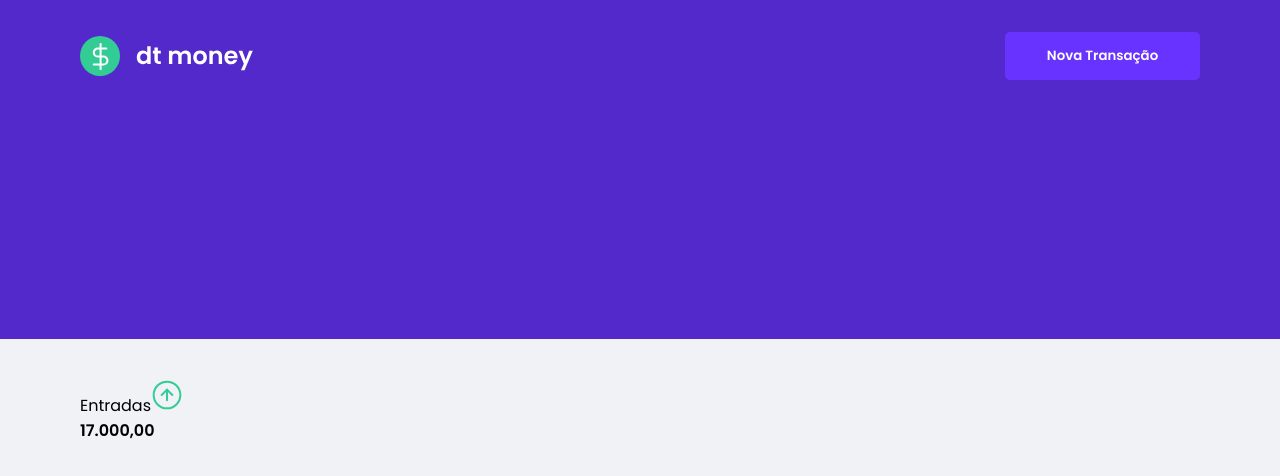
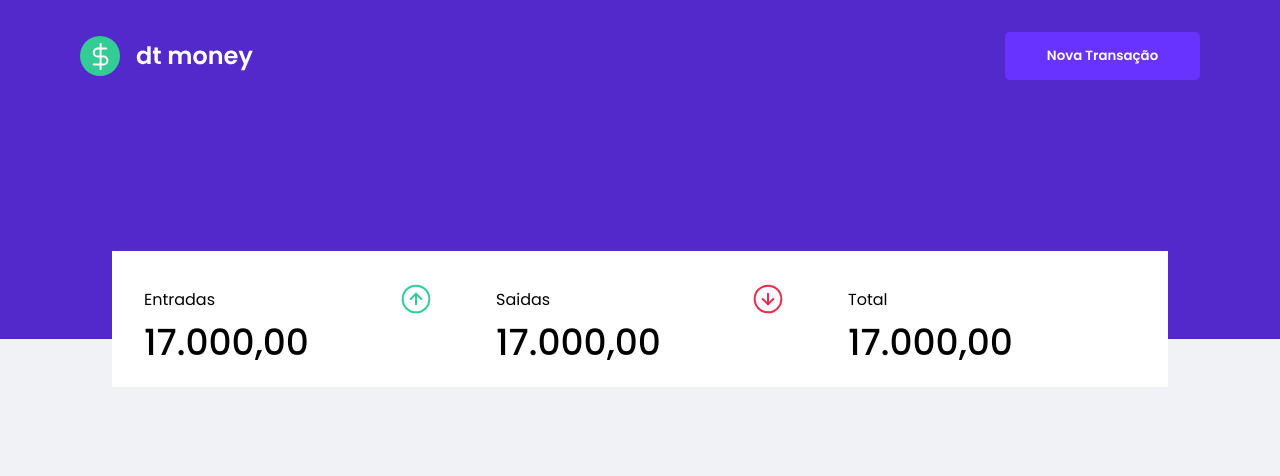
Before and after one commit to Ectorsi/dtmoney, a React (Create React App) app: page / in a window 1280 px wide. Shown: the top 476 px of the page. Built offline with nearby package versions, Linux system fonts and the light colour scheme.

Commit message:
make changes at the components

```diff
--- a/public/index.html
+++ b/public/index.html
@@ -6,7 +6,7 @@
         <meta charset="utf-8" />
         <meta name="viewport" content="width=device-width, initial-scale=1" />
         <link rel="shortcut icon" href="favicon.png" type="image/png">
-        <link href="https://fonts.googleapis.com/css2?family=Poppins:wght@400;600&display=swap" rel="stylesheet">
+        <link href="https://fonts.googleapis.com/css2?family=Poppins:wght@400;500;600&display=swap" rel="stylesheet">
 
         <title>dtmoney</title>
     </head>
--- a/src/components/Card/index.tsx
+++ b/src/components/Card/index.tsx
@@ -5,21 +5,23 @@ import total from '../../assets/total.svg';
 import * as S from './styles';
 
 type CardProps = {
-    cardDescription : 'Entradas' | 'Saídas' | 'Total';
+    cardDescription: 'Entradas' | 'Saidas' | 'Total';
 }
 
 export const Card = ({ cardDescription }: CardProps) => {
+    const entrada = cardDescription === 'Entradas' && <img src={entradas} alt="Entradas" />;
+    const saida = cardDescription === 'Saidas' && <img src={saidas} alt="Saidas" />;
+    const Stotal = cardDescription === 'Total' && <img src={total} alt="Total" />;
+
     return (
         <S.Wrapper>
-            <header>
+            <S.Header>
                 {cardDescription}
-                {cardDescription === 'Entradas'
-                    ? <img src={entradas} alt="Entradas" />
-                    : <img src={saidas} alt="saidas" />
-                    ?? <img src={total} alt="total" />
-                }
-            </header>
-            <strong>17.000,00</strong>
+                {!!entrada && entrada}
+                {!!saida && saida}
+                {!!Stotal && Stotal}
+            </S.Header>
+            <S.Value>17.000,00</S.Value>
         </S.Wrapper>
     );
 }
--- a/src/components/Card/styles.ts
+++ b/src/components/Card/styles.ts
@@ -1,5 +1,28 @@
 import styled from "styled-components";
 
 export const Wrapper = styled.main`
+    display: flex;
+    flex-direction: column;
+    align-items: start;
+
+    width: 352px;
+    height: 136px;
+
+    padding: 2rem;
+
+    background: var(--shape);
 
 `;
+
+export const Header = styled.div`
+    display: flex;
+    align-items: center;
+    justify-content: space-between;
+
+    width: fill-available;
+`;
+
+export const Value = styled.span`
+    font-size: 36px;
+    font-weight: 500;
+`;
--- a/src/components/Summary/index.tsx
+++ b/src/components/Summary/index.tsx
@@ -7,6 +7,8 @@ export const Summary = () => {
         <S.Wrapper>
             <S.Content>
                 <Card cardDescription='Entradas' />
+                <Card cardDescription='Saidas' />
+                <Card cardDescription='Total' />
             </S.Content>
         </S.Wrapper>
     );
--- a/src/components/Summary/styles.ts
+++ b/src/components/Summary/styles.ts
@@ -6,9 +6,13 @@ export const Wrapper = styled.main`
 
 export const Content = styled.div`
 
-    width: 1120px;
+    /* width: 1120px; */
 
     display: flex;
+    flex-direction: row;
     align-items: center;
     justify-content: space-between;
+    flex-wrap: wrap;
+
+    margin-top: -8rem;
 `;
```
